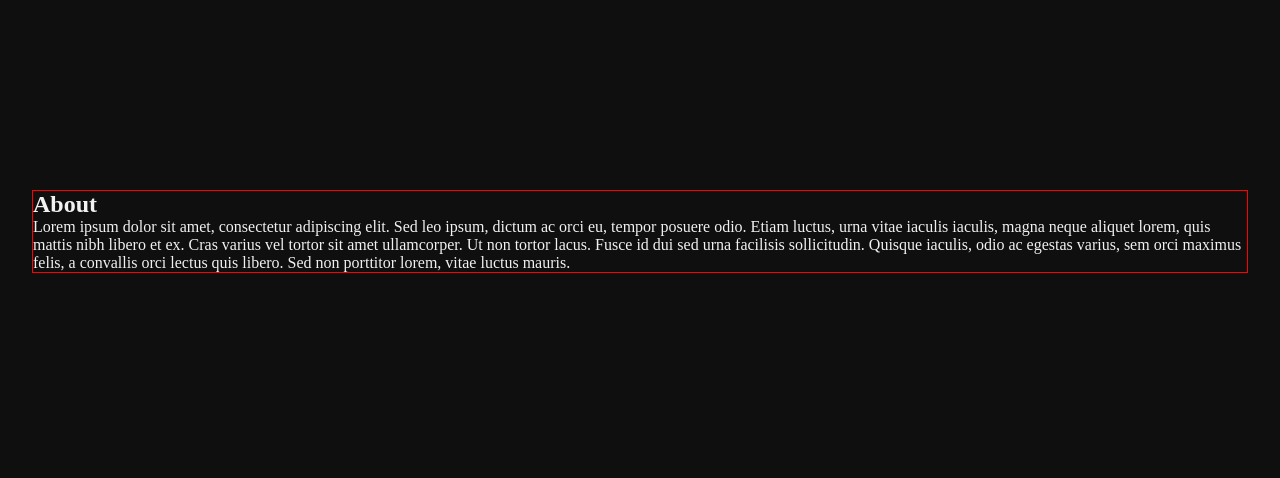
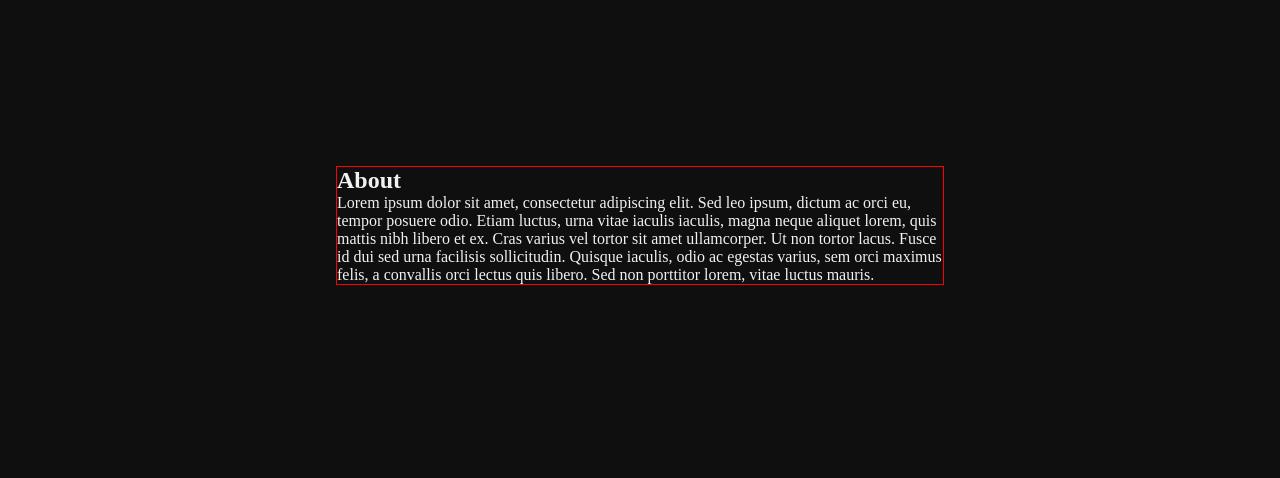
Before and after one commit to hsno68/restaurant-page, a website built with webpack: page src/template.html in a window 1280 px wide. Shown: the part 337-815 px from the top of the page. Built offline with nearby package versions, Linux system fonts and the light colour scheme.

Commit message:
Add width to layout

```diff
--- a/src/styles.css
+++ b/src/styles.css
@@ -20,6 +20,10 @@ body {
   display: flex;
   justify-content: center;
   padding: 2rem;
+}
+
+.body-container {
+  width: clamp(250px, 50%, 800px);
 }
 
 nav {
```
